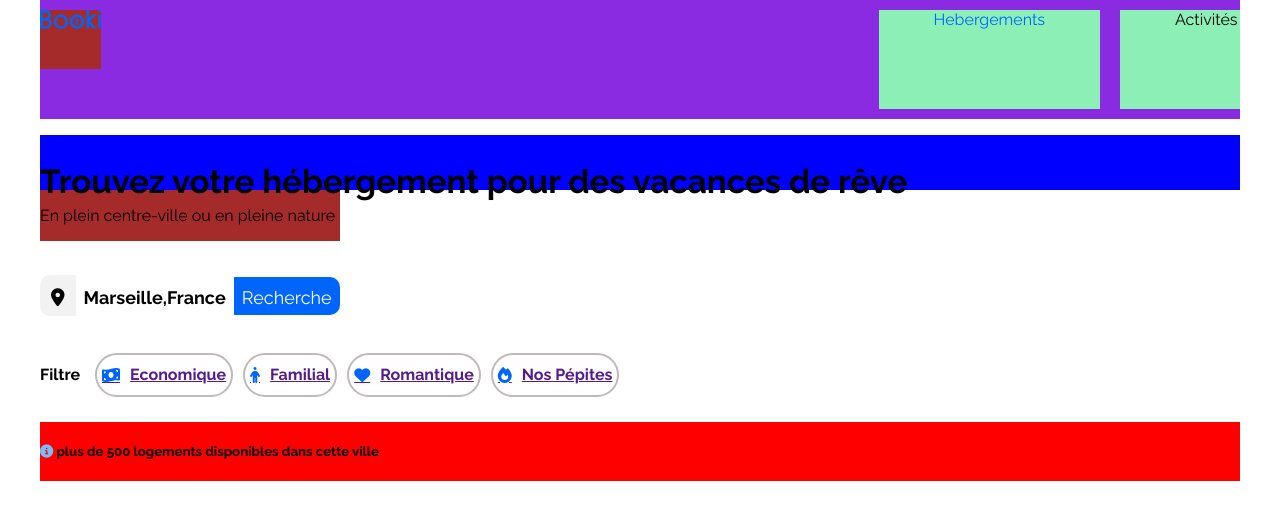
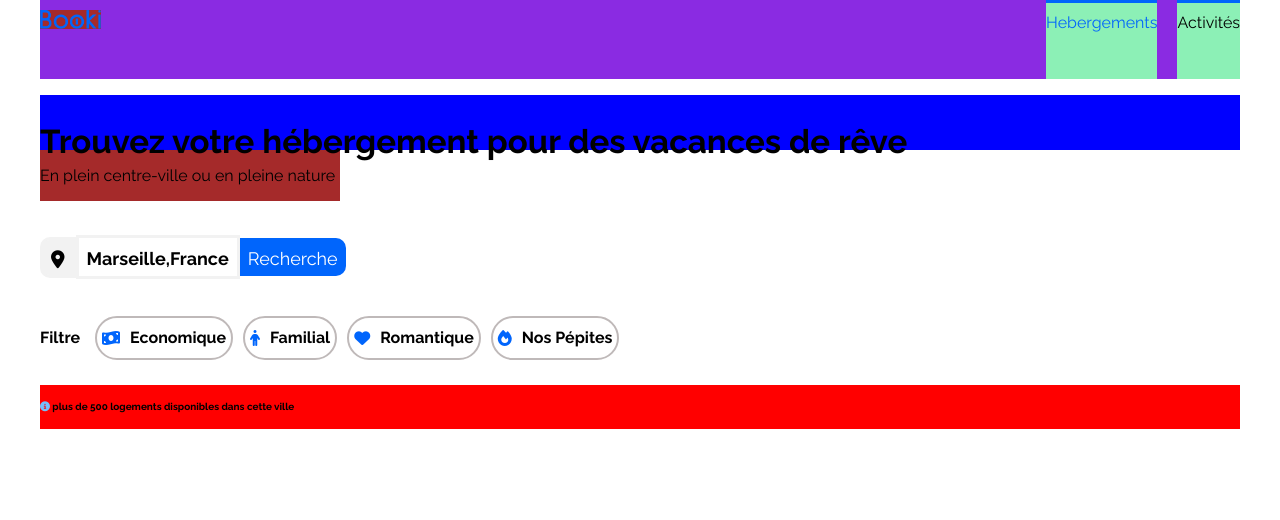
Before and after one commit to 3670818/html, a plain HTML site: page site-projet1.html in a window 1280 px wide. Drawn offline with Linux system fonts and the light colour scheme.

Commit message:
correction avec le mentor

```diff
--- a/style.css
+++ b/style.css
@@ -38,21 +38,22 @@ body {
     flex: wrap;
     background-color: rgb(140, 240, 182);;
     color: #0065FC;
-    border: #0065FC;
+    border-top:3px solid #0065FC;
 
 
     gap: 68px;
-    padding: 0px 55px 80px ;
-    margin: 10px 20px 10px auto;
+    margin: 0 20px 0 auto;
+    padding-top: 10px;
+
 
 }
 .activités{
     display: flex;
     flex: wrap;
     background-color: rgb(140, 240, 182);
-    padding: 0px 55px 80px;
-    margin: 10px 0px 10px 0;
-    width: 10;
+    padding-top: 10px ;
+    border-top:3px solid #0065FC;
+
 
 
 }
@@ -105,7 +106,7 @@ body {
     border-radius: 0px 0px 0px 0px;
    /* padding: 30px 80px 0px 8px;*/
    padding: 10px 8px 7px 8px;
-    border: 3 px solid #F2F2F2;
+    border: 3px solid #F2F2F2;
 
 
 }
@@ -163,8 +164,8 @@ body {
 .info{
     display: flex;
     flex-wrap: wrap;
-    background-color: red
-    /*font-size: 12px;*/
+    background-color: red;
+    font-size: 12px;
 
 
 
@@ -179,3 +180,7 @@ body {
     border-radius: 30px 30px 30px 30px;
 
 }
+.lignefiltre a {
+    color: black;
+    text-decoration: none;
+}
```
